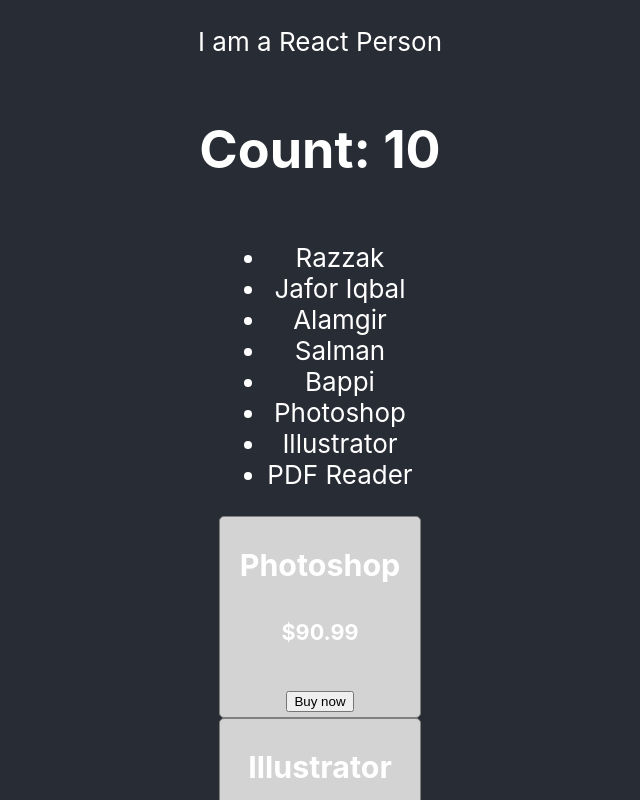
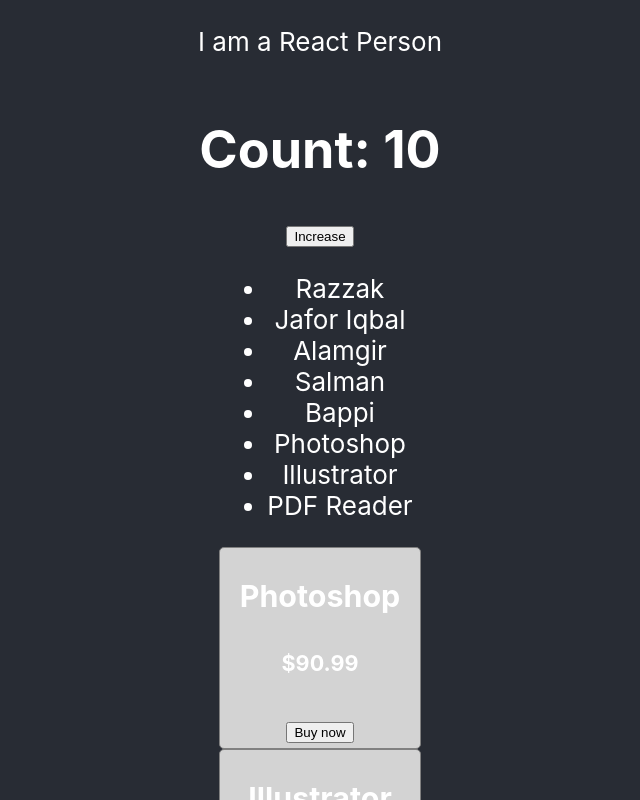
Before and after one commit to ialaminpro/react-core-concepts, a React (Create React App) app: page / in a window 1280 px wide. Shown: the top 800 px of the page, without its empty margins (320-960 px from the left). Built offline with nearby package versions, Linux system fonts and the light colour scheme.

Commit message:
Component state hook and set state method

```diff
--- a/src/App.js
+++ b/src/App.js
@@ -36,9 +36,14 @@ function App() {
 
 function Counter(){
   const [count, setCount] = useState(10);
+  const handleIncrease = () => {
+    const newCount = count+1;
+    setCount(newCount);
+  };
   return(
     <div>
       <h1>Count: {count}</h1>
+      <button onClick={handleIncrease}>Increase</button>
     </div>
   )
 }
```
